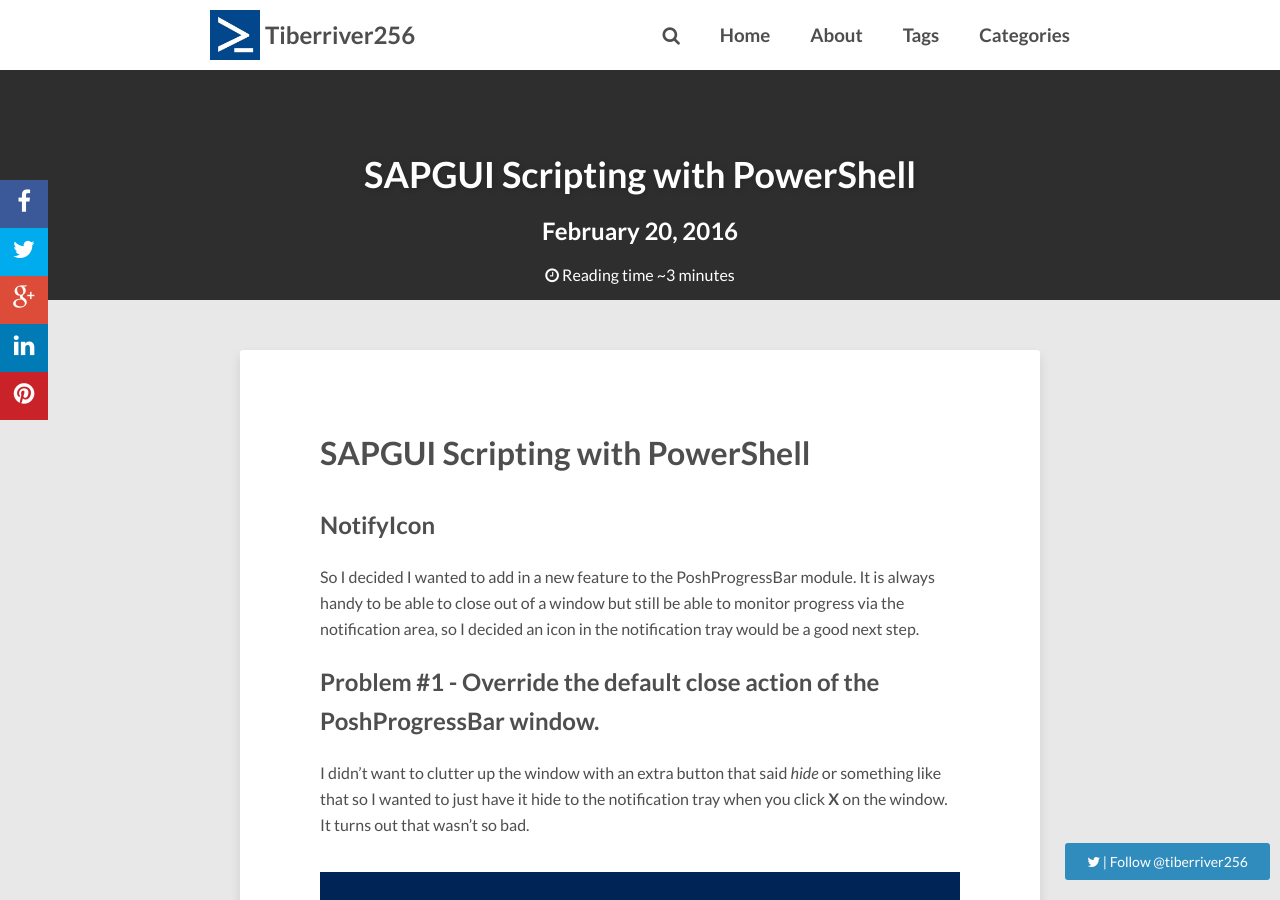
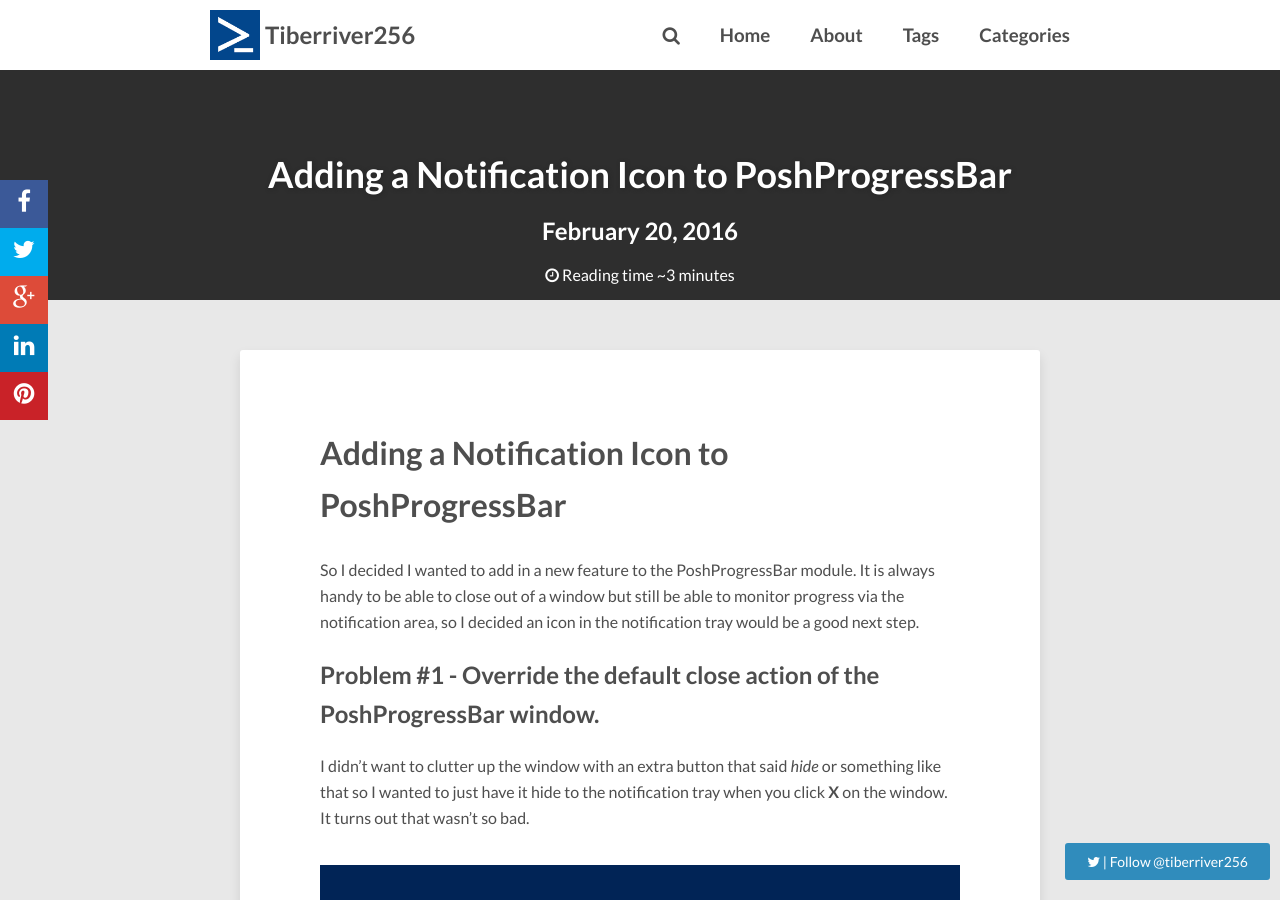
Before and after one commit to Tiberriver256/Tiberriver256.GitHub.io, a Jekyll site: the page built from _posts/2016-02-20-NotifyIcon.md, in a window 1280 px wide and 900 px high. Built offline with Jekyll 4.4.1, drawn with Linux system fonts in a browser that asks for light colours; nearby versions of some CDN libraries; comment, search, counter and statistics services are not loaded.

Commit message:
Fixed title

```diff
--- a/_posts/2016-02-20-NotifyIcon.md
+++ b/_posts/2016-02-20-NotifyIcon.md
@@ -1,8 +1,8 @@
 ---
 published: true
 layout: post
-title: "SAPGUI Scripting with PowerShell"
-description: Just some brief notes on a technique for SAPGUI scripting from PowerShell.
+title: "Adding a Notification Icon to PoshProgressBar"
+description: List of problems and solutions for adding a notification icon to the PoshProgressBar module
 modified: {}
 tags:
   - PowerShell
@@ -12,8 +12,6 @@ categories:
   - PowerShell
   - ProgressBar
 ---
-
-## NotifyIcon
 
 So I decided I wanted to add in a new feature to the PoshProgressBar module. It is always handy to be able to close out of a window but still be able to monitor progress via the notification area, so I decided an icon in the notification tray would be a good next step.
 
```
